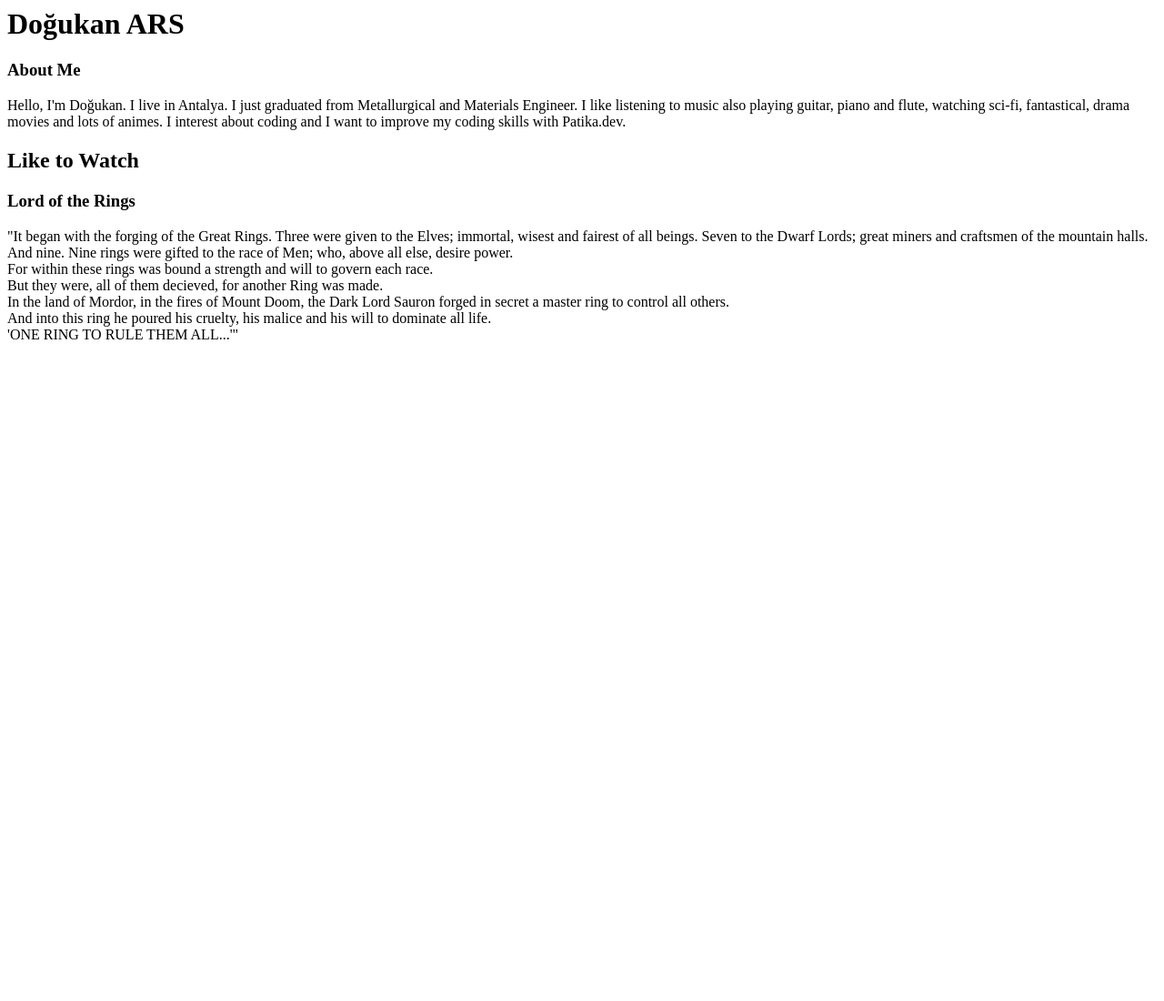
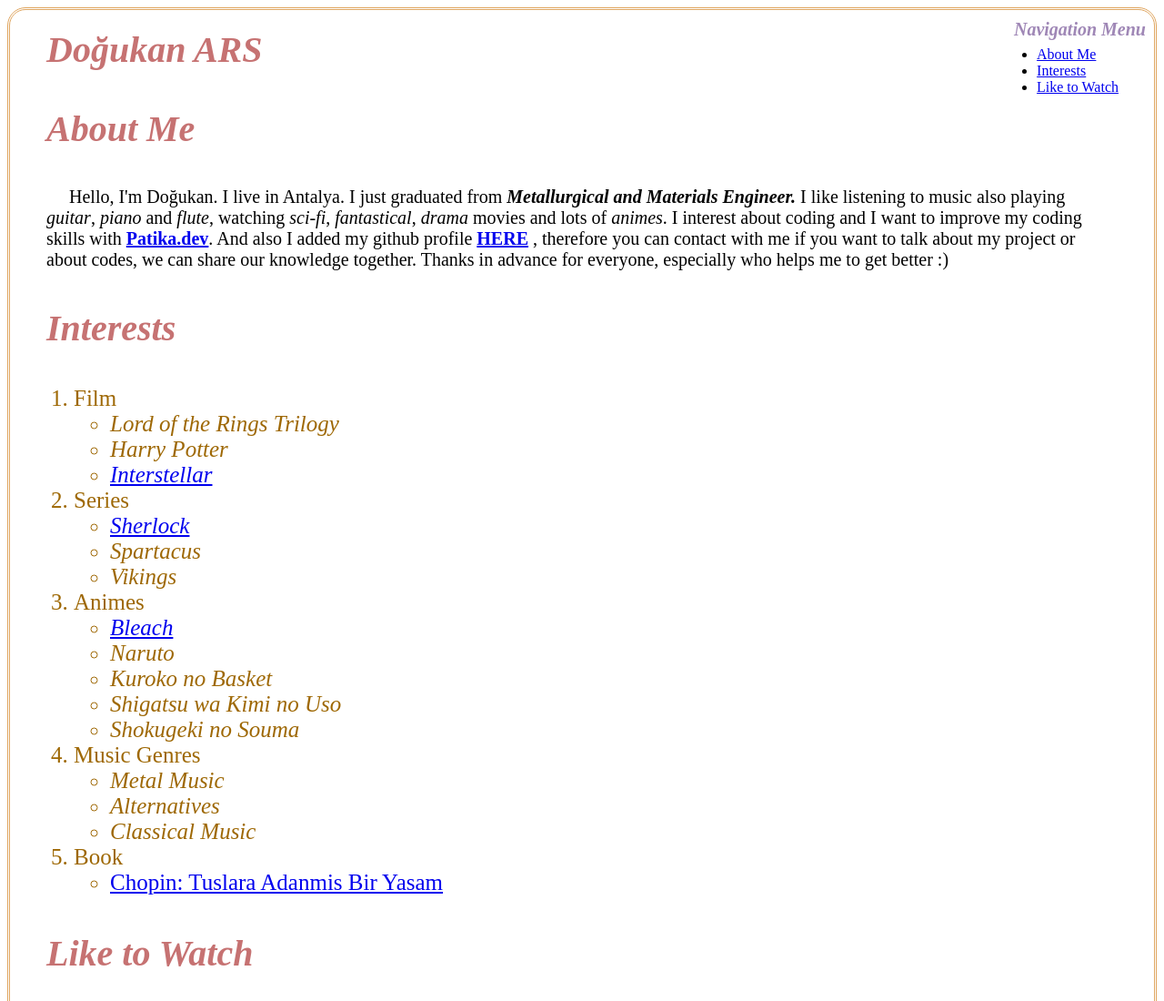
Before and after one commit to Dogukan-Ars/Patika.dev-Begginner-Level-Front-End-Web-Development, a plain HTML site: page Homeworks/index.html in a window 1280 px wide. Shown: the top 1100 px of the page at 91% size. Before the commit the page ends 800 px from the top, so only its background shows below. Drawn offline with Linux system fonts and the light colour scheme.

Commit message:
HTML Homework 2

```diff
--- a/Homeworks/index.html
+++ b/Homeworks/index.html
@@ -1,15 +1,133 @@
-<h1>Doğukan ARS</h1>
-<!-- Hakkımda bölümü baş -->
-<h3>About Me</h3>
-<p>Hello, I'm Doğukan. I live in Antalya. I just graduated from Metallurgical and Materials Engineer. I like listening to music also playing guitar, piano and flute, watching sci-fi, fantastical, drama movies and lots of animes. I interest about coding and I want to improve my coding skills with Patika.dev.</p>
-<!-- Hakkımda bölümü son -->
-<!-- İzlemeyi sevdiklerim baş -->
-<h2>Like to Watch</h2>
-<h3>Lord of the Rings</h3>
-<p>"It began with the forging of the Great Rings. Three were given to the Elves; immortal, wisest and fairest of all beings. Seven to the Dwarf Lords; great miners and craftsmen of the mountain halls. And nine. Nine rings were gifted to the race of Men; who, above all else, desire power.<br>
-For within these rings was bound a strength and will to govern each race.<br>
-But they were, all of them decieved, for another Ring was made. <br>
-In the land of Mordor, in the fires of Mount Doom, the Dark Lord Sauron forged in secret a master ring to control all others.<br>
-And into this ring he poured his cruelty, his malice and his will to dominate all life.<br>
-'ONE RING TO RULE THEM ALL...'"</p>
-<!-- İzlemeyi sevdiklerim son -->
+<!-- Style section start -->
+
+<style>
+    #page{
+        display: grid;
+    }
+    div{
+        border-style: double;
+        border-radius: 20px;
+        border-color: rgb(224, 167, 98);
+    }
+    h1,h2{
+        font-size: 40px;
+        padding: 0px 20px;
+        margin: 20px;
+        font-style: oblique;
+        color: rgba(159, 17, 17, 0.593);
+    }
+    h3{
+        font-size: 30px;
+        margin: 20px;
+        padding: 0px 15px;
+        color: rgba(0, 0, 0, 0.764);
+    }
+    p{
+        font-size: 20px;
+        text-indent: 25px;
+        padding: 0px 20px;
+        margin: 20px;
+    }
+    #navmenu{
+        font-size: 20px;
+        color: rgb(159, 135, 182);
+        margin: inherit;
+        padding: 10px 20px;
+        position: absolute;
+        right: 0px;
+    }
+    #nav{
+        margin: inherit;
+        position: absolute;
+        padding: 40px 50px;
+        right: 0px;
+    }
+    #intlist{
+        margin: inherit;
+        padding: 20px 70px;
+        font-size: 25px;
+        color: rgba(157, 102, 1, 0.99);
+    }
+</style>
+<!-- Style section end -->
+
+<div id="page">
+    <h1>Doğukan ARS</h1>
+
+    <!-- Navigation menu start -->
+    <h2 id="navmenu">Navigation Menu</h2>
+    <ul id="nav">
+        <li><a href="#aboutme">About Me</a></li>
+        <li><a href="#int">Interests</a></li>
+        <li><a href="#ltw">Like to Watch</a></li>
+    </ul>
+    <!-- Navigation menu end -->
+
+    <!-- About me start -->
+    <h2 id="aboutme">About Me</h2>
+
+    <p>Hello, I'm Doğukan. I live in Antalya. I just graduated from <strong><em> Metallurgical and Materials Engineer.</em></strong> I like listening to music also playing <em>guitar</em>, <em>piano</em> and <em>flute</em>, watching <em>sci-fi</em>, <em>fantastical</em>, <em>drama</em> movies and lots of <em>animes</em>. I interest about coding and I want to improve my coding skills with <a href="https://www.patika.dev/tr" target="_blank"><strong>Patika.dev</strong></a>. And also I added my github profile <a href="https://github.com/Drynwhyll" target="_blank"><strong>HERE</strong></a> , therefore you can contact with me if you want to talk about my project or about codes, we can share our knowledge together. Thanks in advance for everyone, especially who helps me to get better :) </p>
+    <!-- About me end -->
+
+    <!-- Interests start -->
+    <h2 id="int">Interests</h2>
+
+    <!-- ol>li>ul>li*3^li>ul>li*3^li>ul>li*5^li>ul>li*3^li>ul>li*1 -->
+
+    <ol id="intlist">
+        <li>Film
+            <ul style="font-style: italic;">
+                <li>Lord of the Rings Trilogy</li>
+                <li>Harry Potter</li>
+                <li><a href="https://www.imdb.com/title/tt0816692/" target="_blank">Interstellar</a></li>
+            </ul style="font-style: italic;">
+            <li>Series
+                <ul style="font-style: italic;">
+                    <li><a href="https://www.imdb.com/title/tt1475582/?ref_=nv_sr_srsg_0" target="_blank">Sherlock</a></li>
+                    <li>Spartacus</li>
+                    <li>Vikings</li>
+                </ul >
+                <li>Animes
+                    <ul style="font-style: italic;">
+                        <li><a href="https://www.imdb.com/title/tt0434665/?ref_=nv_sr_srsg_0" target="_blank">Bleach</a></li>
+                        <li>Naruto</li>
+                        <li>Kuroko no Basket</li>
+                        <li>Shigatsu wa Kimi no Uso</li>
+                        <li>Shokugeki no Souma</li>
+                    </ul>
+                    <li>Music Genres
+                        <ul style="font-style: italic;">
+                            <li>Metal Music</li>
+                            <li>Alternatives</li>
+                            <li>Classical Music</li>
+                        </ul>
+                        <li>Book
+                            <ul>
+                                <li><a href="https://www.goodreads.com/book/show/13538608-chopin?from_search=true&from_srp=true&qid=jWzoXIRQZK&rank=1" target="_blank">Chopin: Tuslara Adanmis Bir Yasam</a></li>
+                            </ul>
+                        </li>
+                    </li>
+                </li>
+            </li>
+        </li>
+    </ol>
+    <!-- Interests end -->
+
+    <!-- Like to watch start -->
+    <h2 id="ltw">Like to Watch</h2>
+    <h3>Lord of the Rings Trilogy</h3>
+    <p>"It began with the forging of the Great Rings. Three were given to the Elves; immortal, wisest and fairest of all beings. Seven to the Dwarf Lords; great miners and craftsmen of the mountain halls. And nine. Nine rings were gifted to the race of Men; who, above all else, desire power.
+    <br>
+    For within these rings was bound a strength and will to govern each race.
+    <br>
+    But they were, all of them decieved, for another Ring was made.<br>
+    In the land of Mordor, in the fires of Mount Doom, the Dark Lord Sauron forged in secret a master ring to control all others.
+    <br>
+    And into this ring he poured his cruelty, his malice and his will to dominate all life.</p>
+    <p style="margin: auto; font-size: 28px; color: rgb(183, 173, 57);"><strong><em>'ONE RING TO RULE THEM ALL...'</em></strong></p>
+    <img src="Pictures/LotR-Trilogy.jpg" alt="Lord of the Rings Trilogy Cover" title="Lord of the Rings Trilogy Cover" width="700" style="margin: auto;">
+    <!-- Like to watch end -->
+
+    <br>
+    <h4 style="padding: 5px 20px; margin: inherit;"><a href="#page">Go to top of page</a></h4>
+</div>
```
